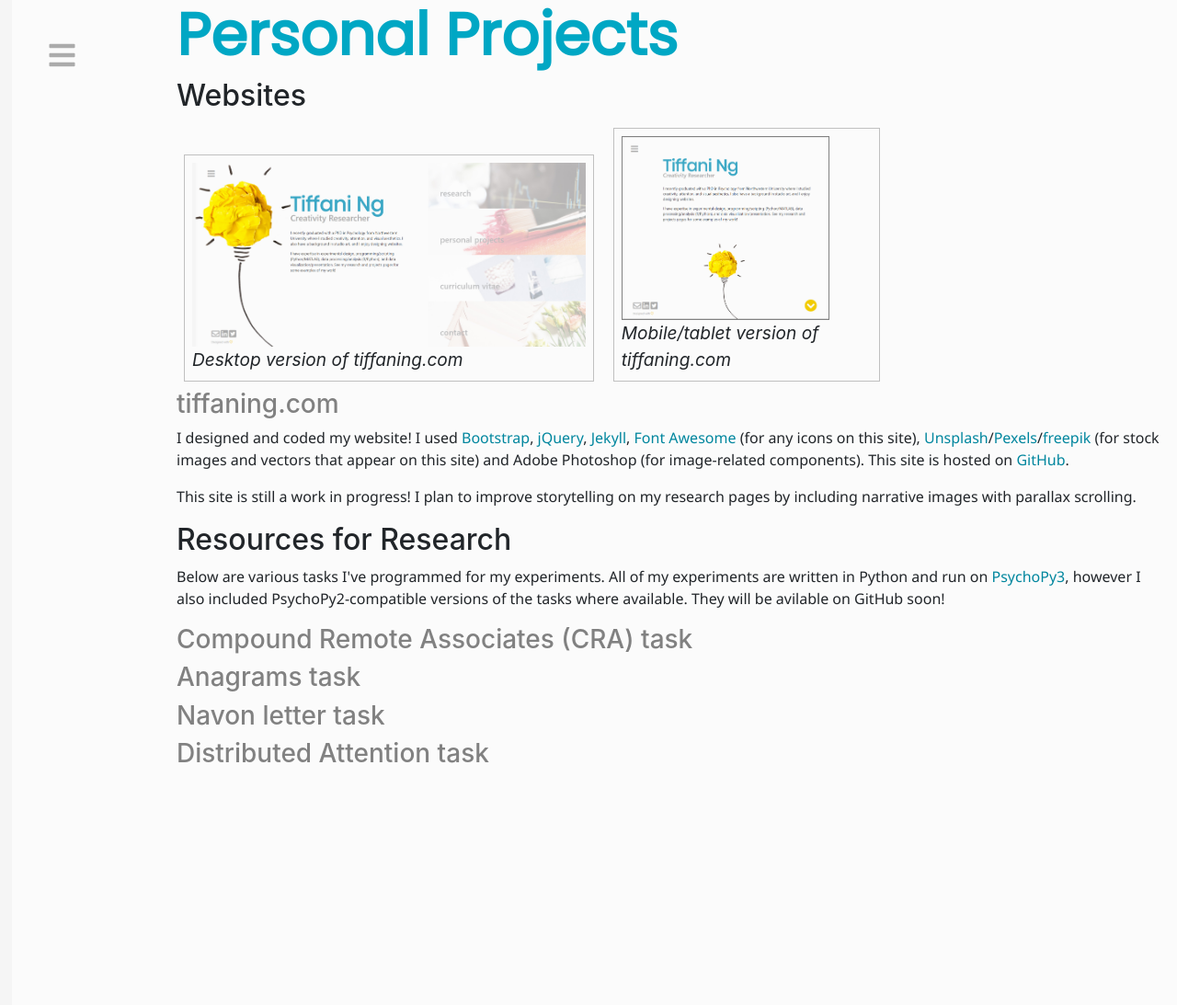
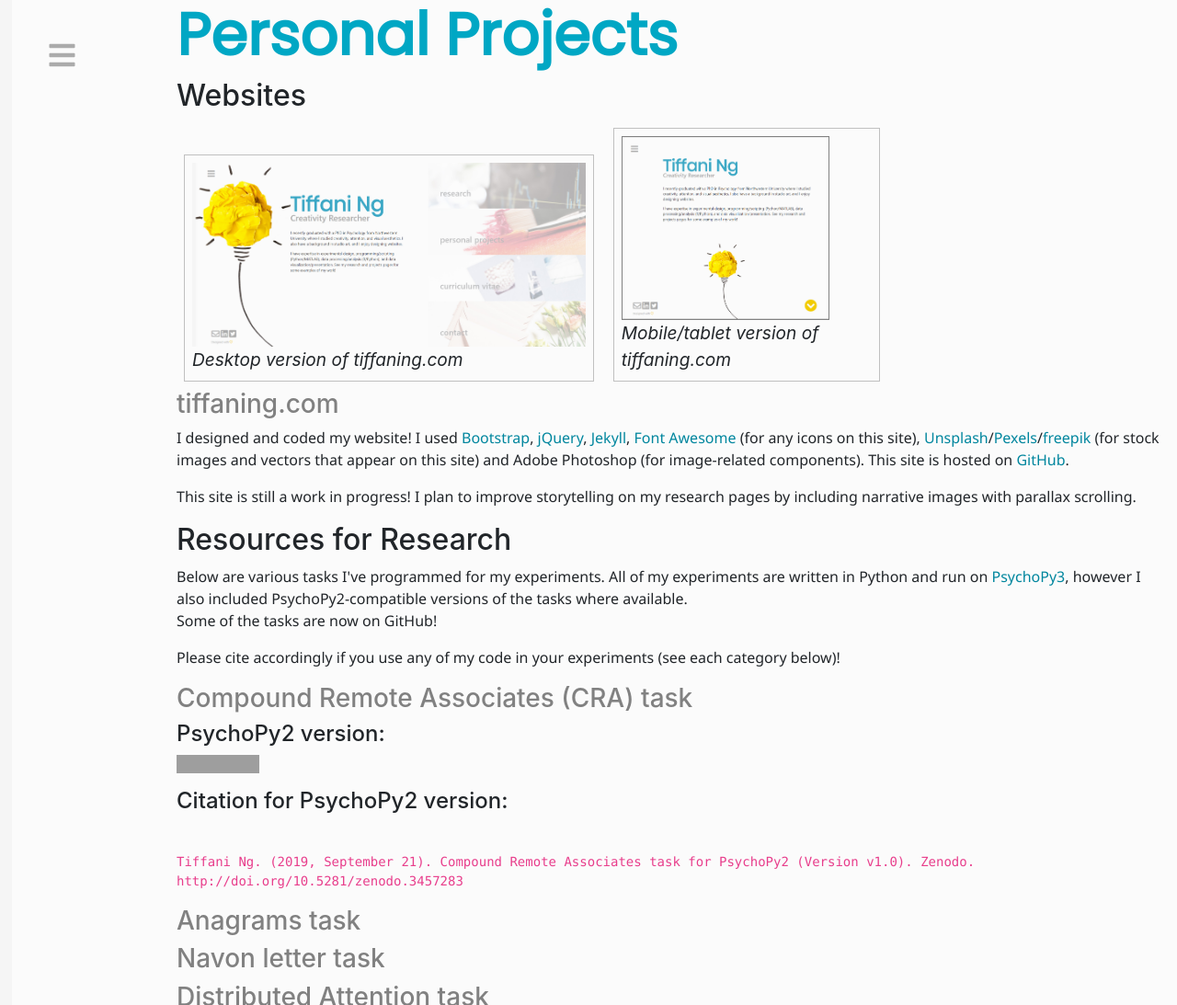
Before and after one commit to aesthetiffs/aesthetiffs.github.io, a Jekyll site: the page built from projects.html, in a window 1280 px wide. Shown: the whole page at 92% size. Built offline with Jekyll 4.4.1, drawn with Linux system fonts in a browser that asks for light colours; nearby versions of some CDN libraries; grey boxes are pictures that could not be loaded.

Commit message:
added cra to projects

```diff
--- a/projects.html
+++ b/projects.html
@@ -51,15 +51,27 @@
 			<div class="col-12 main">
 				<h2>Resources for Research</h2>
 				<p class="me2">
-					Below are various tasks I've programmed for my experiments. All of my experiments are written in Python and run on <a target="_blank" href="https://www.psychopy.org/">PsychoPy3</a>, however I also included PsychoPy2-compatible versions of the tasks where available.
-					They will be avilable on GitHub soon!
-					<!-- If you are a researcher interested in using any of these tasks in your experiments, please submit a pull request on <a target="_blank" href="">github</a> and I would be happy to share them with you. -->
+					Below are various tasks I've programmed for my experiments. All of my experiments are written in Python and run on <a target="_blank" href="https://www.psychopy.org/">PsychoPy3</a>, however I also included PsychoPy2-compatible versions of the tasks where available. </br>
+
+					Some of the tasks are now on GitHub!
+
 				</p>
-				<!-- <p class="me2"> -->
-				<!-- Please cite accordingly if you use any of my code in your experiments (see each category below)! -->
-				<!-- </p> -->
+				<p class="me2">
+				Please cite accordingly if you use any of my code in your experiments (see each category below)!
+				</p>
 
 				<h3>Compound Remote Associates (CRA) task</h3>
+					<h4>PsychoPy2 version:</h4>
+						<p class="me2">
+							<a href="https://doi.org/10.5281/zenodo.3457283"><img src="https://zenodo.org/badge/DOI/10.5281/zenodo.3457283.svg" alt="DOI"></a>
+						</p>
+					<h4>Citation for PsychoPy2 version:</h4>
+						<p class="me">
+							<code>
+							Tiffani Ng. (2019, September 21). Compound Remote Associates task for PsychoPy2 (Version v1.0). Zenodo. http://doi.org/10.5281/zenodo.3457283
+							</code>
+						</p>
+
 				<h3>Anagrams task</h3>
 				<h3>Navon letter task</h3>
 				<h3>Distributed Attention task</h3>
```
Also changed, not shown: files/images/cra_preview.gif (added).
